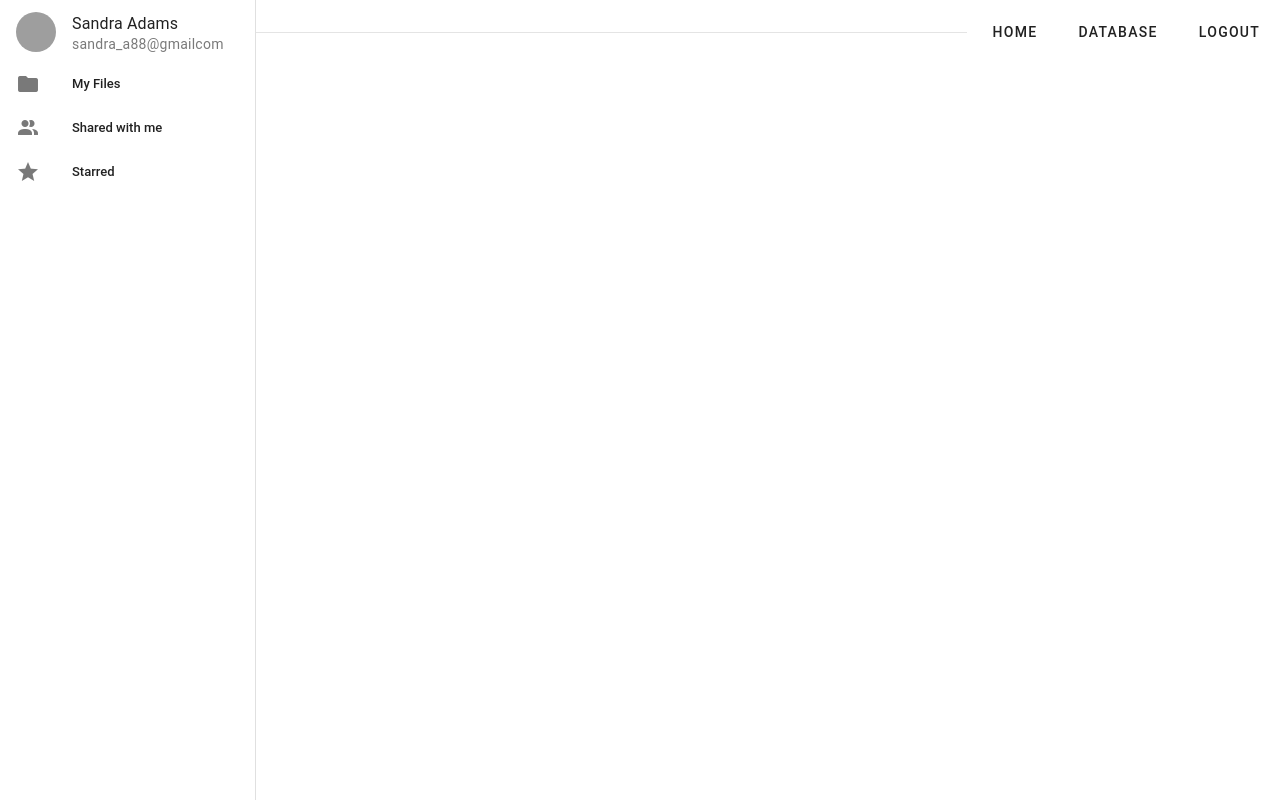
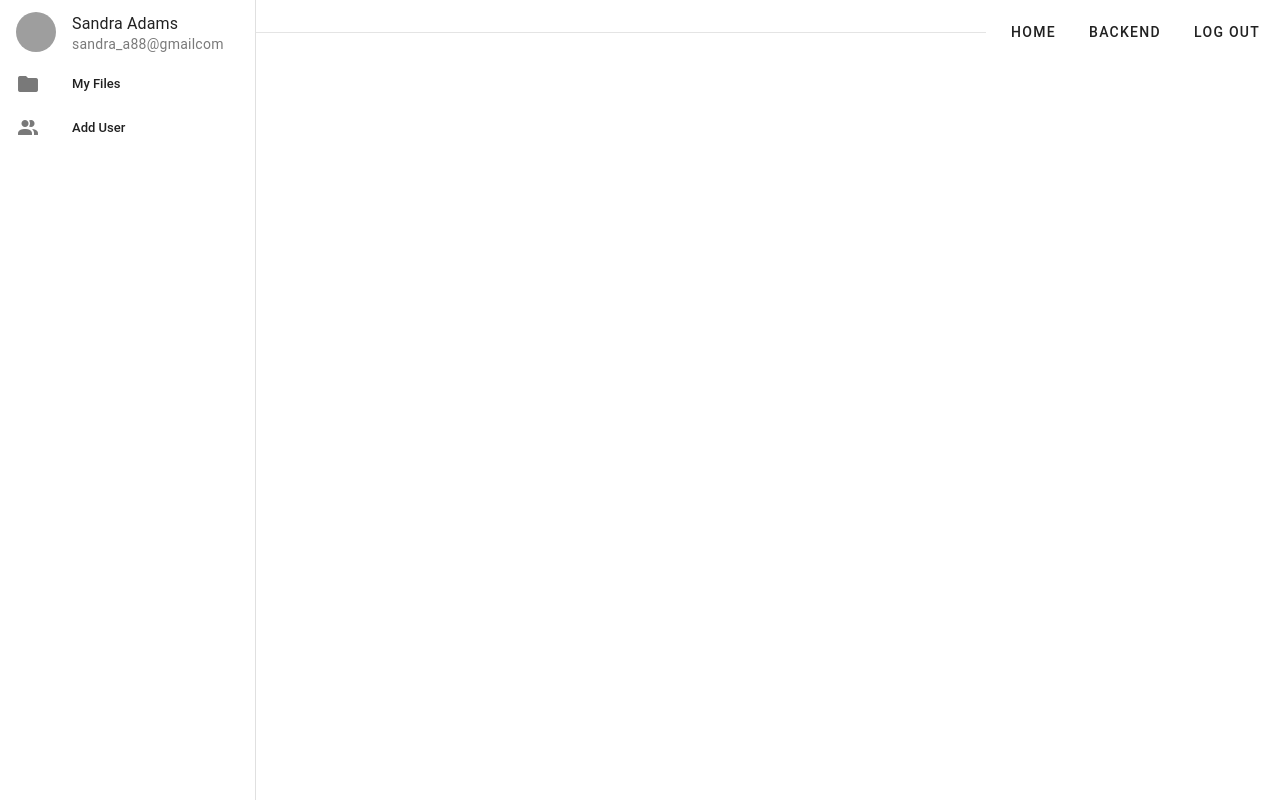
Before and after one commit to JohnSters/cornerstone, a Vue app: page /admin in a window 1280 px wide. Built offline with nearby package versions, Linux system fonts and the light colour scheme; grey boxes are pictures that could not be loaded.

Commit message:
Added admin user creation view and component.

```diff
--- a/src/App.vue
+++ b/src/App.vue
@@ -7,15 +7,11 @@
 </template>
 
 <script>
-import MainAppBar from "./components/app-bars/MainAppBar.vue";
-import Home from "./views/HomeView.vue";
 
 export default {
   name: 'App',
 
   components: {
-    MainAppBar,
-    Home
   },
 
   data: () => ({
--- a/src/components/administration/AdminLogin.vue
+++ b/src/components/administration/AdminLoginComp.vue
@@ -16,7 +16,6 @@
         <v-divider></v-divider>
         <v-card-actions>
           <v-btn color="info" to="/admin">Login</v-btn>
-          <v-btn color="success">Create new user</v-btn>
         </v-card-actions>
       </v-card>
     </v-container>
--- a/src/components/app-bars/MainAppBar.vue
+++ b/src/components/app-bars/MainAppBar.vue
@@ -13,7 +13,7 @@
           <v-spacer />
           <div>
             <v-btn to="/login">Login</v-btn>
-            <v-btn to="/create">Create</v-btn>
+            <v-btn to="/contact">Contact</v-btn>
           </div>
         </v-row>
       </v-container>
@@ -31,6 +31,5 @@ export default {
 
 <style>
 .v-container {
-  max-width: 60% !important;
 }
 </style>
--- a/src/router/router.js
+++ b/src/router/router.js
@@ -1,7 +1,8 @@
 import { createRouter, createWebHistory } from 'vue-router'
 import Home from "../views/HomeView.vue";
 import LoginView from "../views/LoginView.vue";
-import AdminView from "../views/admin/AdminView.vue";
+import AdminView from "../views/admin/AdminMainView.vue";
+import CreateUser from "../views/admin/CreateUserView.vue";
 const routes = [
     {
         path: '/',
@@ -18,6 +19,18 @@ const routes = [
         name: 'Admin',
         component: AdminView,
     },
+    {
+        path: '/admin',
+        name: 'Admin',
+        component: AdminView,
+        children: [
+            {
+                path: '/create-user',
+                name: 'CreateUser',
+                component: CreateUser,
+            }
+        ]
+    },
 ]
 const router = createRouter({
     history: createWebHistory(),
--- a/src/views/HomeView.vue
+++ b/src/views/HomeView.vue
@@ -1,50 +1,5 @@
 <template>
   <MainAppBar />
-  <v-main>
-    <v-container>
-      <v-row>
-        <v-col cols="2">
-          <v-sheet rounded="lg">
-            <v-list color="transparent">
-              <v-list-item
-                  v-for="n in 5"
-                  :key="n"
-                  link
-              >
-                <v-list-item-content>
-                  <v-list-item-title>
-                    List Item {{ n }}
-                  </v-list-item-title>
-                </v-list-item-content>
-              </v-list-item>
-
-              <v-divider class="my-2"></v-divider>
-
-              <v-list-item
-                  link
-                  color="grey lighten-4"
-              >
-                <v-list-item-content>
-                  <v-list-item-title>
-                    Refresh
-                  </v-list-item-title>
-                </v-list-item-content>
-              </v-list-item>
-            </v-list>
-          </v-sheet>
-        </v-col>
-
-        <v-col>
-          <v-sheet
-              min-height="70vh"
-              rounded="lg"
-          >
-            <!--  -->
-          </v-sheet>
-        </v-col>
-      </v-row>
-    </v-container>
-  </v-main>
 </template>
 
 <script>
--- a/src/views/LoginView.vue
+++ b/src/views/LoginView.vue
@@ -4,7 +4,7 @@
 </template>
 
 <script>
-import AdminLogin from "../components/administration/AdminLogin.vue";
+import AdminLogin from "../components/administration/AdminLoginComp.vue";
 import MainAppBar from "../components/app-bars/MainAppBar.vue";
 
 export default {
--- /dev/null
+++ b/src/views/admin/AdminMainView.vue
@@ -0,0 +1,75 @@
+<template>
+  <v-app>
+    <v-navigation-drawer permanent>
+      <v-list>
+        <v-list-item
+            prepend-avatar="https://randomuser.me/api/portraits/women/85.jpg"
+            title="Sandra Adams"
+            subtitle="sandra_a88@gmailcom"
+        ></v-list-item>
+        <v-list density="compact" nav>
+          <v-list-item prepend-icon="mdi-folder" title="My Files" value="myfiles"></v-list-item>
+          <v-list-item prepend-icon="mdi-account-multiple" title="Add User" value="add-user" to="/create-user"></v-list-item>
+        </v-list>
+      </v-list>
+    </v-navigation-drawer>
+    <v-app-bar flat>
+      <v-divider></v-divider>
+      <v-btn class="ml-2">home</v-btn>
+      <v-menu offset-y>
+        <template v-slot:activator="{ props }">
+          <v-btn
+              v-bind="props"
+          >
+            Backend
+          </v-btn>
+        </template>
+        <v-list class="elevation-2 rounded mt-2">
+          <v-list-item
+              link
+              v-for="(item, index) in dropdown"
+              :key="index"
+          >
+            <v-list-item-title>{{ item.title }}</v-list-item-title>
+          </v-list-item>
+        </v-list>
+      </v-menu>
+      <v-btn to="/">Log Out</v-btn>
+    </v-app-bar>
+    <v-main fluid style="height: 100vh">
+      <router-view />
+    </v-main>
+  </v-app>
+</template>
+
+<script>
+
+export default {
+  name: "AdminView",
+  data: () => ({
+    drawer: false,
+    showCreateComp: false,
+    dropdown: [
+      { title: 'Firebase' },
+      { title: 'MongoDB' },
+      { title: 'Kuzzle' },
+      { title: 'Node' },
+      { title: 'Deno' },
+    ],
+    rail: true,
+  }),
+
+  computed: {
+    createUser() {
+     this.showCreateComp = true
+    }
+  },
+
+  components: {
+  }
+}
+</script>
+
+<style scoped>
+
+</style>
--- a/src/views/admin/AdminView.vue
+++ /dev/null
@@ -1,46 +0,0 @@
-<template>
-  <v-app>
-    <v-navigation-drawer permanent>
-      <v-list>
-        <v-list-item
-            prepend-avatar="https://randomuser.me/api/portraits/women/85.jpg"
-            title="Sandra Adams"
-            subtitle="sandra_a88@gmailcom"
-        ></v-list-item>
-        <v-list density="compact" nav>
-          <v-list-item prepend-icon="mdi-folder" title="My Files" value="myfiles"></v-list-item>
-          <v-list-item prepend-icon="mdi-account-multiple" title="Shared with me" value="shared"></v-list-item>
-          <v-list-item prepend-icon="mdi-star" title="Starred" value="starred"></v-list-item>
-        </v-list>
-      </v-list>
-    </v-navigation-drawer>
-    <v-app-bar flat>
-      <v-divider></v-divider>
-      <v-btn class="ml-2">home</v-btn>
-      <v-btn class="ml-2">database</v-btn>
-      <v-btn class="ml-2" to="/">logout</v-btn>
-    </v-app-bar>
-    <v-main fluid style="height: 100vh">
-      <v-card></v-card>
-    </v-main>
-  </v-app>
-</template>
-
-<script>
-export default {
-  name: "AdminView",
-  data: () => ({
-    drawer: false,
-    items: [
-      { title: 'Home', icon: 'mdi-home-city' },
-      { title: 'My Account', icon: 'mdi-account' },
-      { title: 'Users', icon: 'mdi-account-group-outline' },
-    ],
-    rail: true,
-  }),
-}
-</script>
-
-<style scoped>
-
-</style>
```
